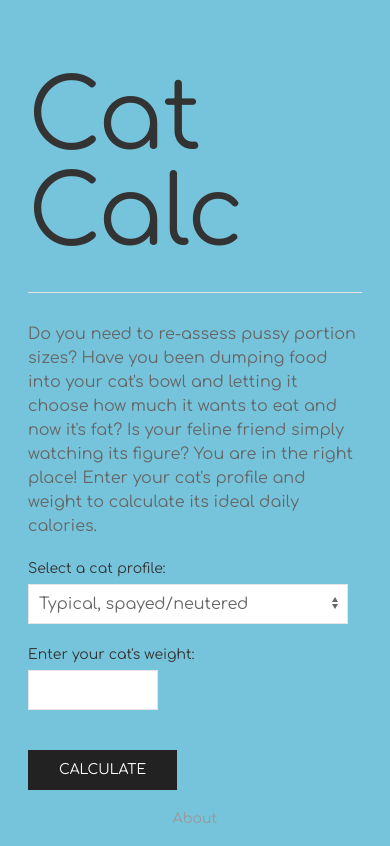
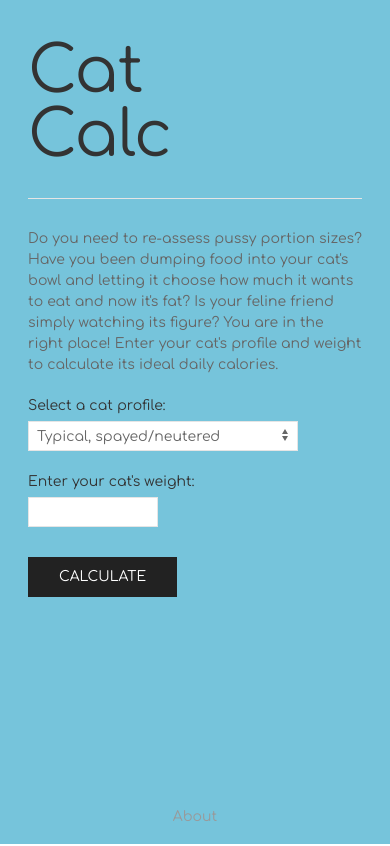
Before and after one commit to liztheshiz/cat-calc, a React (Create React App) app: page / in a window 390 px wide. Built offline with nearby package versions, Linux system fonts and the light colour scheme.

Commit message:
additional form spacing formatting

```diff
--- a/src/App.css
+++ b/src/App.css
@@ -39,6 +39,10 @@ body {
     word-spacing: 100vw;
 }
 
+.margin-left-200 {
+    margin-left: 200px;
+}
+
 /* UK Overrides */
 
 .uk-grid {
@@ -46,5 +50,5 @@ body {
 }
 
 select.uk-form-width-medium {
-    width: 320px;
+    width: 270px;
 }
--- a/src/components/home-view.js
+++ b/src/components/home-view.js
@@ -11,6 +11,7 @@ function HomeView() {
         const gridElement = document.getElementById('home-grid');
         const inputElements = document.querySelectorAll('.input-element');
         const titleElement = document.getElementById('cat-app-title');
+        const calcButton = document.getElementById('calc-button');
 
         const handleResize = () => {
             if (window.innerWidth < 639) {
@@ -32,16 +33,33 @@ function HomeView() {
 
             if (window.innerWidth < 959) {
                 // smaller than m screens
+                calcButton.classList.add('uk-margin-small-top');
+                calcButton.classList.remove('margin-left-200');
+            } else {
+                calcButton.classList.remove('uk-margin-small-top');
+                calcButton.classList.add('margin-left-200');
             }
 
             if (window.innerWidth < 1199) {
                 // smaller than l screens
+                if (window.innerWidth >= 959) {
+                    titleElement.classList.add('uk-margin-large-top');
+                    calcButton.classList.remove('uk-margin-small-top');
+                } else {
+                    titleElement.classList.remove('uk-margin-large-top');
+                    calcButton.classList.add('uk-margin-small-top');
+                }
+            } else {
+                titleElement.classList.remove('uk-margin-large-top');
+                calcButton.classList.add('uk-margin-small-top');
             }
 
             if (window.innerWidth < 1599) {
                 // smaller than xl screens
             }
         };
+
+        handleResize();
 
         window.addEventListener("resize", handleResize);
 
@@ -70,12 +88,14 @@ function HomeView() {
     return (
         <>
             <div className="home uk-container uk-container-small uk-margin-remove-left uk-margin-remove-right uk-margin-auto-left@s uk-margin-auto-right@s">
-                <div className="uk-grid-divider uk-margin-xlarge-top" uk-grid="true" id="home-grid">
+                <div className="uk-grid-divider" uk-grid="true" id="home-grid">
                     <div className="uk-width-1-1 uk-width-3-5@s uk-width-2-5@m uk-width-1-2@l">
-                        <h1 id="cat-app-title" className="uk-heading-2xlarge">Cat Calc</h1>
+                        <div className="uk-align-right@m uk-width-medium@s uk-width-large@l">
+                            <h1 id="cat-app-title" className="uk-margin-remove-bottom">Cat Calc</h1>
+                        </div>
                     </div>
                     <div className="uk-width-1-1 uk-width-3-5@s uk-width-1-2@l">
-                        <p id="cat-blurb" className="uk-margin">
+                        <p id="cat-blurb" className="uk-margin uk-width-large@m">
                             Do you need to re-assess pussy portion sizes? Have you been dumping food into your cat's
                             bowl and letting it choose how much it wants to eat and now it's fat? Is your feline
                             friend simply watching its figure? You are in the right place! Enter your cat's profile
@@ -89,7 +109,7 @@ function HomeView() {
                                         <option value="typical-spayed">Typical, spayed/neutered</option>
                                         <option value="typical-intact">Typial, intact</option>
                                         <option value="typical-gain-prone">Typical, weight-gain prone</option>
-                                        <option value="overweight">Overweight, in need of weight loss</option>
+                                        <option value="overweight">Overweight</option>
                                     </select>
                                 </div>
                             </div>
@@ -100,7 +120,7 @@ function HomeView() {
                                 </div>
                             </div>
                         </form>
-                        <button id="calc-button" className="uk-button uk-button-secondary uk-margin-top" onClick={handleCalculate}>Calculate</button>
+                        <button id="calc-button" className="uk-button uk-button-secondary" onClick={handleCalculate}>Calculate</button>
                     </div>
                 </div>
             </div>
```
